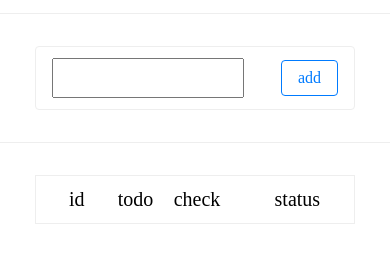
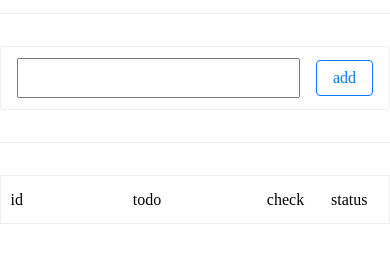
Before and after one commit to hama0000/todo, a plain HTML site: page index.html in a window 390 px wide. Shown: the part 51-314 px from the top of the page. Drawn offline with nearby package versions, Linux system fonts and the light colour scheme.

Commit message:
レスポンシブ対応に向けた調整 その2

```diff
--- a/assets/css/style.css
+++ b/assets/css/style.css
@@ -5,11 +5,19 @@
     padding: 0;
 }
 
+body{
+    font-size: 16px;
+}
 
 /* コンテナボックス */
 .container{
     max-width: 60rem;
     margin-bottom: 2rem;
+}
+@media screen and (max-width: 599px){
+    .container{
+        width: 100%;
+    }
 }
 
 /* ヘッダー */
@@ -65,10 +73,10 @@
 }
 @media screen and (max-width: 599px){
     .form{
-        width: 20rem;
+        width: 100%;
     }
     .form .text{
-        width: 12rem;
+        width: 100%;
     }
 }
 
@@ -105,7 +113,7 @@ table{
 }
 @media screen and (max-width: 599px){
     table{
-        width: 20rem;
+        width: 100%;
     }
 }
 
@@ -126,11 +134,11 @@ th{
 .id{
     width: 6rem;
 }
+.check{
+    width: 6rem;
+}
 .status{
     width: 8rem;
-}
-.check{
-    width: 6rem;
 }
 
 td input{
@@ -147,3 +155,22 @@ td:nth-of-type(even){
 td:nth-of-type(3){
     text-align: center;
 }
+
+@media screen and (max-width: 599px){
+    th{
+        font-size: 1rem;
+    }
+    .id{
+        width: 2rem;
+    }
+    .check{
+        width: 3rem;
+    }
+    .status{
+        width: 5rem;
+    }
+
+    td input{
+        transform: scale(1);
+    }
+}
```
